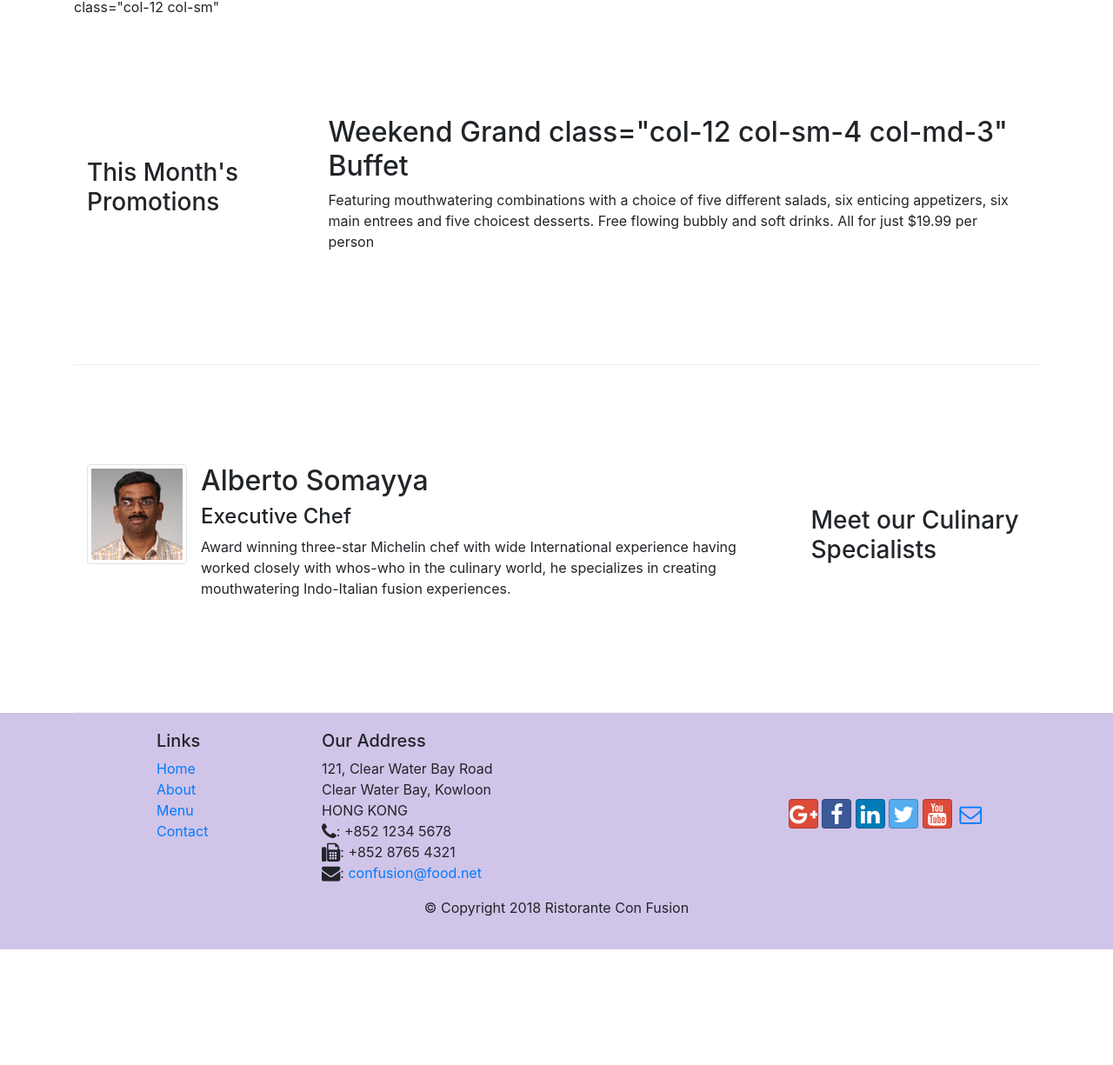
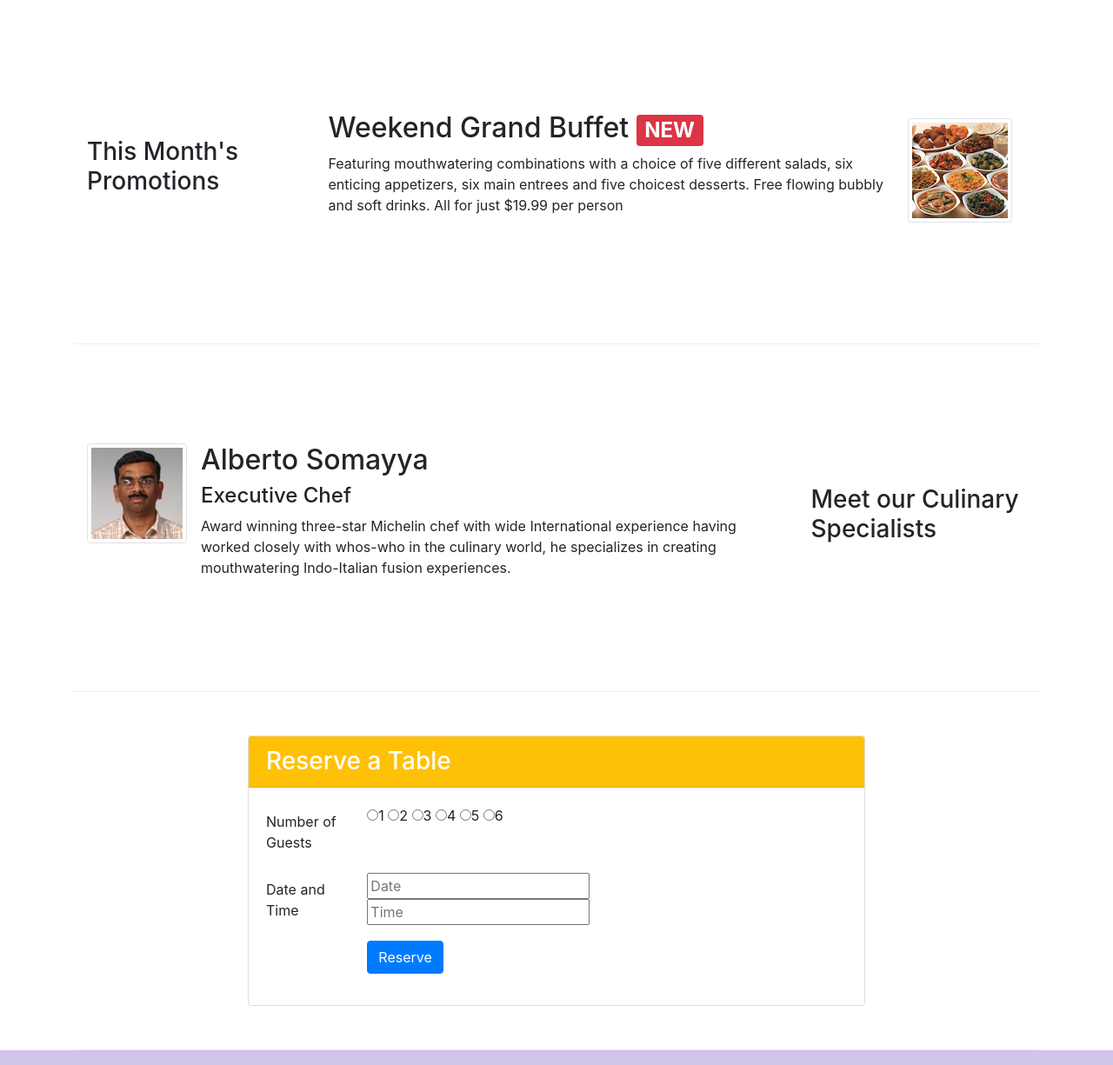
Before and after one commit to ashkings/Initail-Bootstrap-Setup, a website: page index.html in a window 1280 px wide. Shown: the part 738-1963 px from the top of the page at 87% size. Before the commit the page ends 1830 px from the top, so only its background shows below. Drawn offline with nearby package versions, Linux system fonts and the light colour scheme.

Commit message:
Assigment 2

```diff
--- a/index.html
+++ b/index.html
@@ -39,8 +39,11 @@
                     <h1>Ristorante con Fusion</h1>
                     <p>We take inspiration from the World's best cuisines, and create a unique fusion experience. Our lipsmacking creations will tickle your culinary senses!</p>
                 </div>
-                <div class="col-12 col-sm align-self-center">
+                <div class="col-12 col-sm-3 align-self-center">
                     <img src="img/logo.png" class="image-fluid">
+                </div>
+                <div class="col-12 col-sm-3 align-self-center">
+                    <a class="btn btn-large btn-warning btn-block btn-sm" href="#reserve">Reserve Table</a>
                 </div>
             </div>
         </div>
@@ -62,7 +65,7 @@
                     </div>
                 </div>
             </div>
-        </div> class="col-12 col-sm"
+        </div>
 
 
         <div class="row row-content align-items-center">
@@ -70,8 +73,13 @@
                 <h3>This Month's Promotions</h3>
             </div>
             <div class="col col-sm col-md">
-                <h2>Weekend Grand class="col-12 col-sm-4 col-md-3" Buffet</h2>
-                <p class="d-none d-sm-block">Featuring mouthwatering combinations with a choice of five different salads, six enticing appetizers, six main entrees and five choicest desserts. Free flowing bubbly and soft drinks. All for just $19.99 per person </p>
+                <div class="media">
+                    <div class="media-body">
+                        <h2 class="mt-0">Weekend Grand Buffet <span class="badge badge-danger">NEW</span></h2>
+                        <p class="d-none d-sm-block">Featuring mouthwatering combinations with a choice of five different salads, six enticing appetizers, six main entrees and five choicest desserts. Free flowing bubbly and soft drinks. All for just $19.99 per person </p>
+                    </div>
+                    <img class="d-flex mr-3 img-thumbnail align-self-center" src="img/buffet.png" alt="buffet">
+                </div>
             </div>
         </div>
 
@@ -90,6 +98,42 @@
                     </div>
                 </div>
             </div>
+        </div>
+        <div class="row row-content align-items-center" id="reserve">
+            <div class="col-12 col-sm-2"></div>
+            <div class="col-12 col-sm-8">
+            <div class="card">
+                <h3 class="card-header bg-warning text-white">Reserve a Table</h3>
+                <div class="card-body">
+                    <form>
+                        <div class="form-group row">
+                            <label for="Number of Guests" class="col-md-2 col-form-label">Number of Guests</label>
+                            <div class="col-md-8" id="rad">
+                                <input name="number" type="radio">1
+                                <input name="number" type="radio">2
+                                <input name="number" type="radio">3
+                                <input name="number" type="radio">4
+                                <input name="number" type="radio">5
+                                <input name="number" type="radio">6
+                            </div>
+                       </div>
+                        <div class="form-group row">
+                            <label for="date & time" class="col-md-2 col-form-label">Date and Time</label>
+                            <div class="col-md-8">
+                            <input type="text" name="date" id="date" placeholder="Date">
+                            <input type="text" placeholder="Time">
+                            </div>
+                        </div>
+                        <div class="form-group row">
+                        <div class="offset-md-2 col-md-10">
+                            <button type="submit" class="btn btn-primary">Reserve</button>
+                        </div>
+                    </div>
+                    </form>
+                </div>
+            </div>
+            </div>
+            <div class="col-12 col-sm-2"></div>
         </div>
     </div>
 
```
